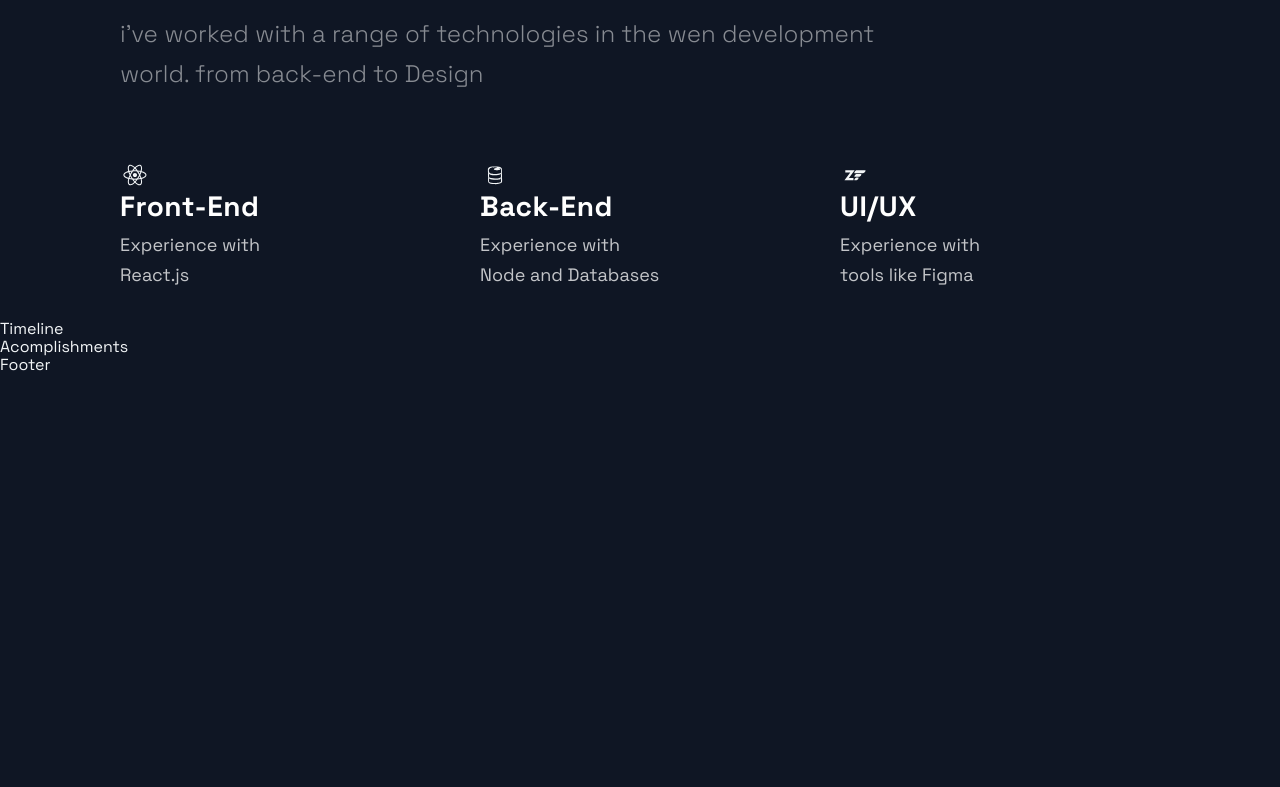
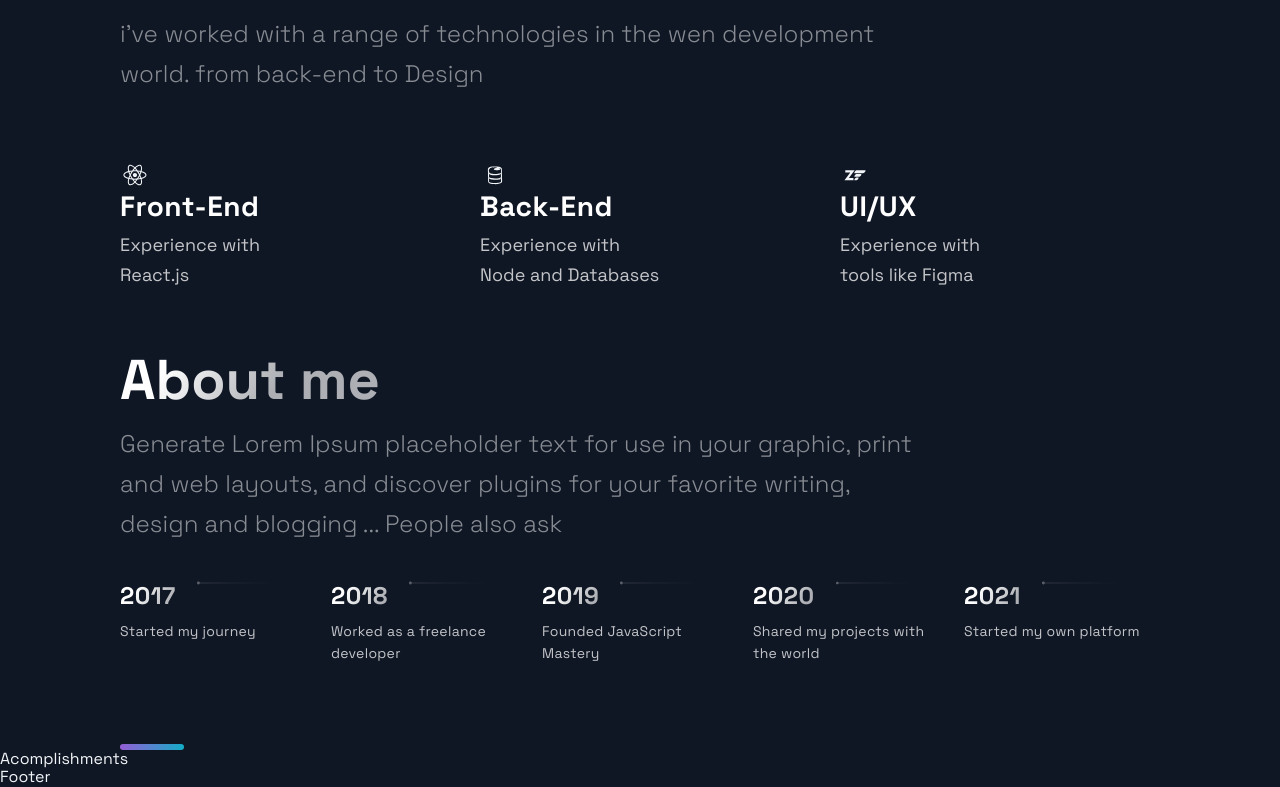
Before and after one commit to robert-devs/my-site, a Next.js app: page / in a window 1280 px wide. Shown: the part 2357-3144 px from the top of the page. Before the commit the page ends 2732 px from the top, so only its background shows below. Built offline with nearby package versions, Linux system fonts and the light colour scheme.

Commit message:
adding the timeline section

```diff
--- a/src/components/Header/Header.js
+++ b/src/components/Header/Header.js
@@ -32,7 +32,7 @@
     </Div1>
     <Div2>
       <li>
-        <Link href="#project">
+        <Link href="#projects">
           <NavLink>Projects</NavLink>
         </Link>
       </li>
--- a/src/components/TimeLine/TimeLine.js
+++ b/src/components/TimeLine/TimeLine.js
@@ -1,52 +1,146 @@
-import React, { useState, useRef, useEffect } from 'react';
+import React, { useState, useRef, useEffect } from 'react'
 
-import { CarouselButton, CarouselButtonDot, CarouselButtons, CarouselContainer, CarouselItem, CarouselItemImg, CarouselItemText, CarouselItemTitle, CarouselMobileScrollNode } from './TimeLineStyles';
-import { Section, SectionDivider, SectionText, SectionTitle } from '../../styles/GlobalComponents';
-import { TimeLineData } from '../../constants/constants';
+import {
+  CarouselButton,
+  CarouselButtonDot,
+  CarouselButtons,
+  CarouselContainer,
+  CarouselItem,
+  CarouselItemImg,
+  CarouselItemText,
+  CarouselItemTitle,
+  CarouselMobileScrollNode,
+} from './TimeLineStyles'
+import {
+  Section,
+  SectionDivider,
+  SectionText,
+  SectionTitle,
+} from '../../styles/GlobalComponents'
+import { TimeLineData } from '../../constants/constants'
 
-const TOTAL_CAROUSEL_COUNT = TimeLineData.length;
+const TOTAL_CAROUSEL_COUNT = TimeLineData.length
 
 const Timeline = () => {
-  // const [activeItem, setActiveItem] = useState(0);
-  // const carouselRef = useRef();
+  const [activeItem, setActiveItem] = useState(0)
+  const carouselRef = useRef()
 
-  // const scroll = (node, left) => {
-  //   return node.scrollTo({ left, behavior: 'smooth' });
-  // }
+  const scroll = (node, left) => {
+    return node.scrollTo({ left, behavior: 'smooth' })
+  }
 
-  // const handleClick = (e, i) => {
-  //   e.preventDefault();
+  const handleClick = (e, i) => {
+    e.preventDefault()
 
-  //   if (carouselRef.current) {
-  //     const scrollLeft = Math.floor(carouselRef.current.scrollWidth * 0.7 * (i / TimeLineData.length));
+    if (carouselRef.current) {
+      const scrollLeft = Math.floor(
+        carouselRef.current.scrollWidth * 0.7 * (i / TimeLineData.length),
+      )
 
-  //     scroll(carouselRef.current, scrollLeft);
-  //   }
-  // }
+      scroll(carouselRef.current, scrollLeft)
+    }
+  }
 
-  // const handleScroll = () => {
-  //   if (carouselRef.current) {
-  //     const index = Math.round((carouselRef.current.scrollLeft / (carouselRef.current.scrollWidth * 0.7)) * TimeLineData.length);
+  const handleScroll = () => {
+    if (carouselRef.current) {
+      const index = Math.round(
+        (carouselRef.current.scrollLeft /
+          (carouselRef.current.scrollWidth * 0.7)) *
+          TimeLineData.length,
+      )
 
-  //     setActiveItem(index);
-  //   }
-  // }
+      setActiveItem(index)
+    }
+  }
 
   // // snap back to beginning of scroll when window is resized
   // // avoids a bug where content is covered up if coming from smaller screen
-  // useEffect(() => {
-  //   const handleResize = () => {
-  //     scroll(carouselRef.current, 0);
-  //   }
+  useEffect(() => {
+    const handleResize = () => {
+      scroll(carouselRef.current, 0)
+    }
 
-  //   window.addEventListener('resize', handleResize);
-  // }, []);
+    window.addEventListener('resize', handleResize)
+  }, [])
 
   return (
-    <div>
-      Timeline
-    </div>
-  );
-};
+    <Section id="about">
+      <SectionTitle>About me</SectionTitle>
+      <SectionText>
+        Generate Lorem Ipsum placeholder text for use in your graphic, print and
+        web layouts, and discover plugins for your favorite writing, design and
+        blogging ... People also ask
+      </SectionText>
+      <CarouselContainer ref={carouselRef} onScroll={handleScroll}>
+        <>
+          {TimeLineData.map((item, index) => (
+            <CarouselMobileScrollNode
+              key={index}
+              final={index === TOTAL_CAROUSEL_COUNT - 1}
+            >
+              <CarouselItem
+                index={index}
+                id={`carousel__item-${index}`}
+                active={activeItem}
+                onClick={(e) => handleClick(e, index)}
+              >
+                <CarouselItemTitle>
+                  {item.year}
+                  <CarouselItemImg
+                    width="208"
+                    height="6"
+                    viewBox="0 0 208 6"
+                    fill="none"
+                    xmlns="http://www.w3.org/2000/svg"
+                  >
+                    <path
+                      fill-rule="evenodd"
+                      clip-rule="evenodd"
+                      d="M2.5 5.5C3.88071 5.5 5 4.38071 5 3V3.5L208 3.50002V2.50002L5 2.5V3C5 1.61929 3.88071 0.5 2.5 0.5C1.11929 0.5 0 1.61929 0 3C0 4.38071 1.11929 5.5 2.5 5.5Z"
+                      fill="url(#paint0_linear)"
+                      fill-opacity="0.33"
+                    />
+                    <defs>
+                      <linearGradient
+                        id="paint0_linear"
+                        x1="-4.30412e-10"
+                        y1="0.5"
+                        x2="208"
+                        y2="0.500295"
+                        gradientUnits="userSpaceOnUse"
+                      >
+                        <stop stop-color="white" />
+                        <stop
+                          offset="0.79478"
+                          stop-color="white"
+                          stop-opacity="0"
+                        />
+                      </linearGradient>
+                    </defs>
+                  </CarouselItemImg>
+                </CarouselItemTitle>
+                <CarouselItemText>{item.text}</CarouselItemText>
+              </CarouselItem>
+            </CarouselMobileScrollNode>
+          ))}
+        </>
+      </CarouselContainer>
+      <CarouselButtons>
+        {TimeLineData.map((item, index) => (
+          <CarouselButton
+            key={index}
+            index={index}
+            active={activeItem}
+            type="button"
+            onClick={(e) => handleClick(e, index)}
+          >
+            <CarouselButtonDot active={activeItem} />
+          </CarouselButton>
+        ))}
+      </CarouselButtons>
+      <SectionDivider />
+    </Section>
+  )
+}
 
-export default Timeline;
+export default Timeline
```
